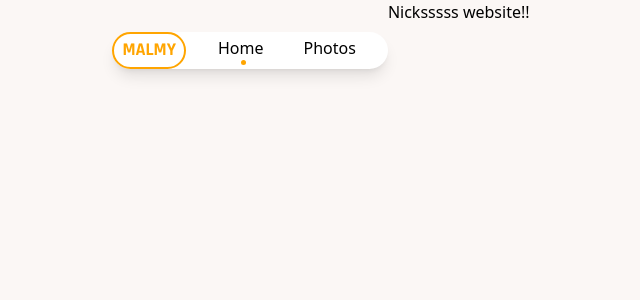
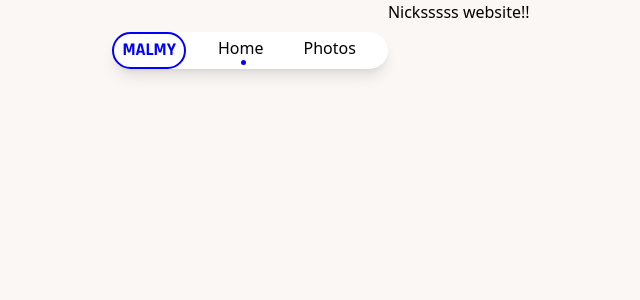
Before and after one commit to nmmalmquist/malmquist-fe, a SvelteKit app: page / in a window 1280 px wide. Shown: the top 300 px of the page, without its empty margins (319-959 px from the left). Built offline with nearby package versions, Linux system fonts and the light colour scheme.

Commit message:
color change

```diff
--- a/package.json
+++ b/package.json
@@ -2,6 +2,7 @@
 	"name": "malmquist-fe",
 	"version": "0.0.1",
 	"private": true,
+	"prepare": "svelte-kit sync",
 	"scripts": {
 		"dev": "vite dev",
 		"build": "vite build",
--- a/tailwind.config.js
+++ b/tailwind.config.js
@@ -7,7 +7,7 @@ export default {
 		colors: {
 			transparent: 'transparent',
 			current: 'currentColor',
-			primary: 'orange',
+			primary: 'blue',
 			dirtywhite: '#fbf7f5',
 			white: '#ffffff',
 			lightgray: '#dadada'
```
Also changed, not shown: 1 other file (tests, documents, lock files or other folders).
